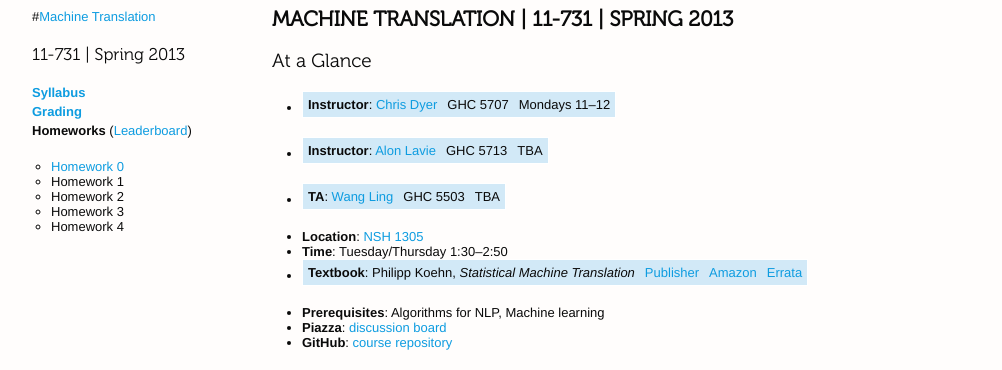
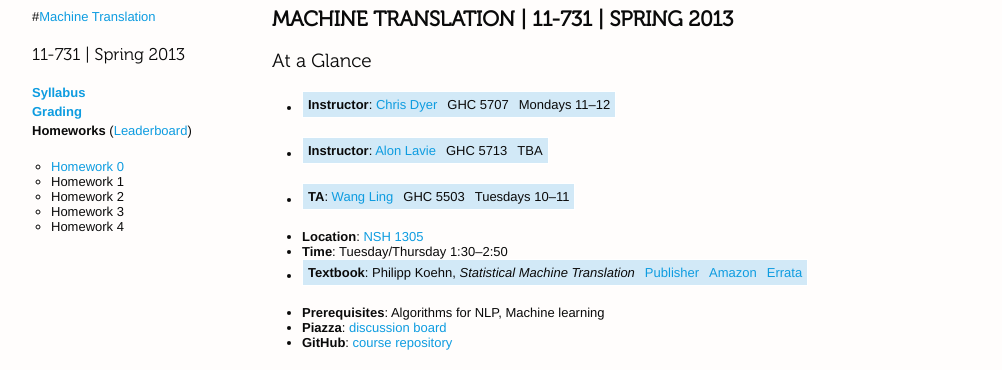
Before and after one commit to redpony/cmu-mt-11731, a Jekyll site: the page built from index.md, in a window 1280 px wide. Shown: the top 370 px of the page, without its empty margins (138-1140 px from the left). Built offline with Jekyll 4.4.1, drawn with Linux system fonts in a browser that asks for light colours.

Commit message:
wang ling's office hourse

```diff
--- a/index.md
+++ b/index.md
@@ -8,7 +8,7 @@ title: Overview
 
  * **Instructor**: [Chris Dyer](http://www.cs.cmu.edu/~cdyer) | GHC 5707 | Mondays 11–12
  * **Instructor**: [Alon Lavie](http://www.cs.cmu.edu/~alavie) | GHC 5713 | TBA
- * **TA**: [Wang Ling](http://www.cs.cmu.edu/~lingwang/) | GHC 5503 | TBA
+ * **TA**: [Wang Ling](http://www.cs.cmu.edu/~lingwang/) | GHC 5503 | Tuesdays 10–11
  * **Location**: [NSH 1305](http://www.cs.cmu.edu/~help/AV-Help/AV-Rooms/NSH1305.html)
  * **Time**: Tuesday/Thursday 1:30–2:50
  * **Textbook**: Philipp Koehn, *Statistical Machine Translation* | [Publisher](https://www.cambridge.org/us/catalogue/catalogue.asp?isbn=9780521874151) | [Amazon](http://www.amazon.com/dp/0521874157) | [Errata](http://www.statmt.org/book/errata.html)
```
